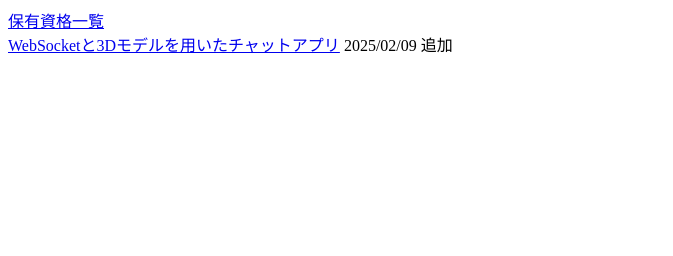
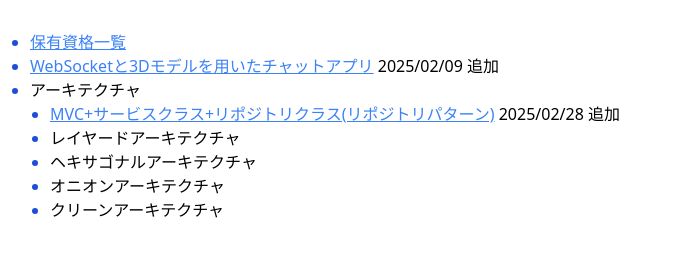
Before and after one commit to r-12345abc/portfolio, a plain HTML site: page index.html in a window 1280 px wide. Shown: the whole page, without its empty margins (0-673 px from the left). Drawn offline with nearby package versions, Linux system fonts and the light colour scheme.

Commit message:
アーキテクチャ追加

```diff
--- a/index.html
+++ b/index.html
@@ -4,11 +4,38 @@
     <meta charset="UTF-8">
     <meta name="viewport" content="width=device-width, initial-scale=1.0">
     <title>portfolio</title>
+    <script src="https://cdn.tailwindcss.com"></script>
 </head>
 <body>
-    <div>
-        <div><a href="https://r-12345abc.github.io/license-list/" target="_blank">保有資格一覧</a></div>
-        <div><a href="http://52.193.151.202/" target="_blank">WebSocketと3Dモデルを用いたチャットアプリ</a> 2025/02/09 追加</div>
+    <div class="p-[20px]">
+        <ul class="list-disc p-[10px]">
+            <li class="marker:text-blue-700 underline text-blue-500">
+                <a href="https://r-12345abc.github.io/license-list/" target="_blank">保有資格一覧</a>
+            </li>
+            <li class="marker:text-blue-700">
+                <a class="underline text-blue-500" href="http://52.193.151.202/" target="_blank">WebSocketと3Dモデルを用いたチャットアプリ</a> 2025/02/09 追加
+            </li>
+            <li class="marker:text-blue-700">
+                アーキテクチャ
+                <ul class="list-disc ml-[20px]">
+                    <li class="marker:text-blue-700">
+                        <a class="underline text-blue-500" href="https://github.com/r-12345abc/laravel-service-repository" target="_blank">MVC+サービスクラス+リポジトリクラス(リポジトリパターン)</a> 2025/02/28 追加
+                    </li>
+                    <li class="marker:text-blue-700">
+                        レイヤードアーキテクチャ
+                    </li>
+                    <li class="marker:text-blue-700">
+                        ヘキサゴナルアーキテクチャ
+                    </li>
+                    <li class="marker:text-blue-700">
+                        オニオンアーキテクチャ
+                    </li>
+                    <li class="marker:text-blue-700">
+                        クリーンアーキテクチャ
+                    </li>
+                </ul>
+            </li>
+        </ul>
     </div>
 </body>
 </html>
```
